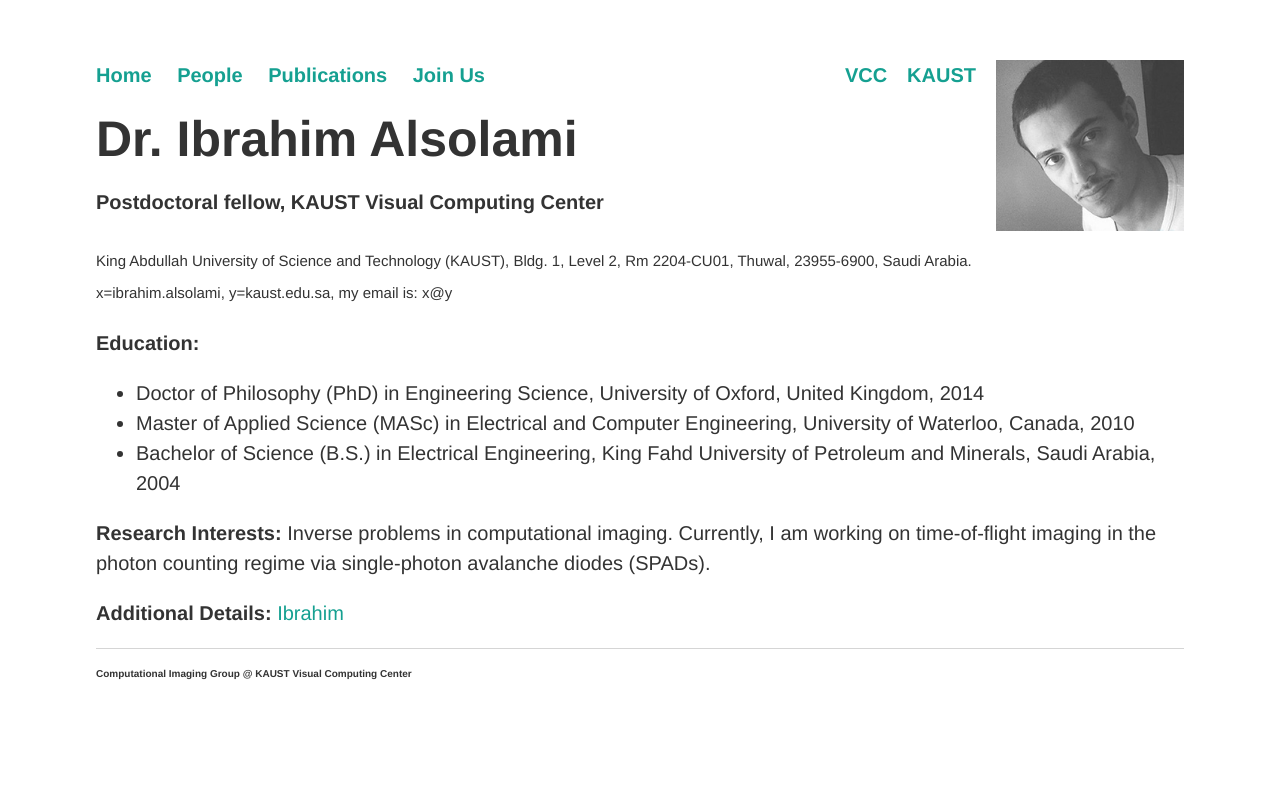
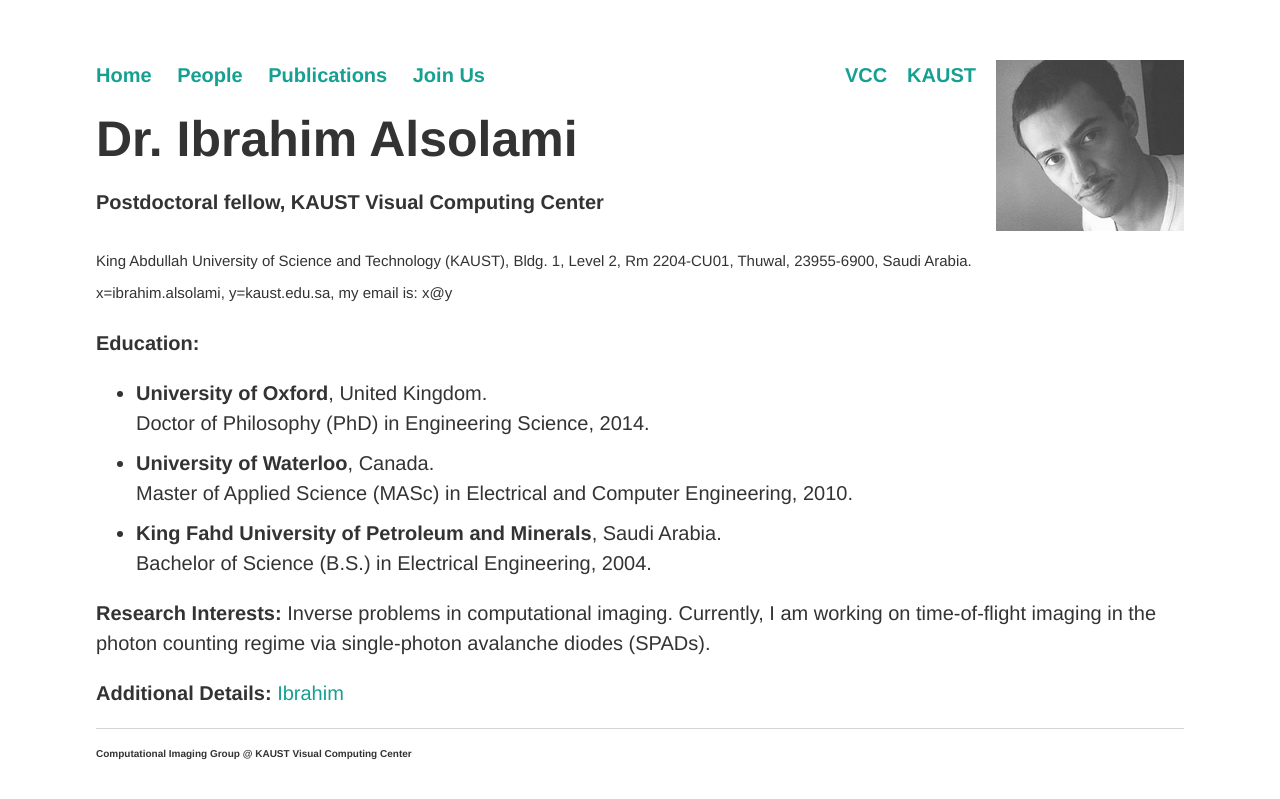
Before and after one commit to vccimaging/vccimaging.github.io, a Jekyll site: the page built from People/ialsolami/index.html, in a window 1280 px wide. Shown: the top 799 px of the page. Built offline with Jekyll 4.4.1, drawn with Linux system fonts in a browser that asks for light colours; a script that is not in the unit is left out.

Commit message:
Update index.html

```diff
--- a/People/ialsolami/index.html
+++ b/People/ialsolami/index.html
@@ -11,10 +11,10 @@ height: 171
 <h4> Postdoctoral fellow, KAUST Visual Computing Center</h4>
 <span style="font-size:75%;">King Abdullah University of Science and Technology (KAUST), Bldg. 1, Level 2, Rm 2204-CU01, Thuwal, 23955-6900, Saudi Arabia.<br> x=ibrahim.alsolami, y=kaust.edu.sa, my email is: x@y</span><p>
 <b> Education: </b>
-<ul>
-<li> Doctor of Philosophy (PhD) in Engineering Science, University of Oxford, United Kingdom, 2014</li>
-<li>Master of Applied Science (MASc) in Electrical and Computer Engineering, University of Waterloo, Canada, 2010</li>
-<li>Bachelor of Science (B.S.) in Electrical Engineering, King Fahd University of Petroleum and Minerals, Saudi Arabia, 2004</li>
+<ul style="margin-bottom:10px;">
+<li style="margin-bottom:10px;"><b> University of Oxford</b>, United Kingdom. <br/>Doctor of Philosophy (PhD) in Engineering Science, 2014.<br/></li>
+<li style="margin-bottom:10px;"><b> University of Waterloo</b>, Canada.<br/>Master of Applied Science (MASc) in Electrical and Computer Engineering, 2010.<br/></li>
+<li style="margin-bottom:10px;"><b> King Fahd University of Petroleum and Minerals</b>, Saudi Arabia.<br/>Bachelor of Science (B.S.) in Electrical Engineering, 2004.<br/></li>
 </ul>
 <p>
 
```
